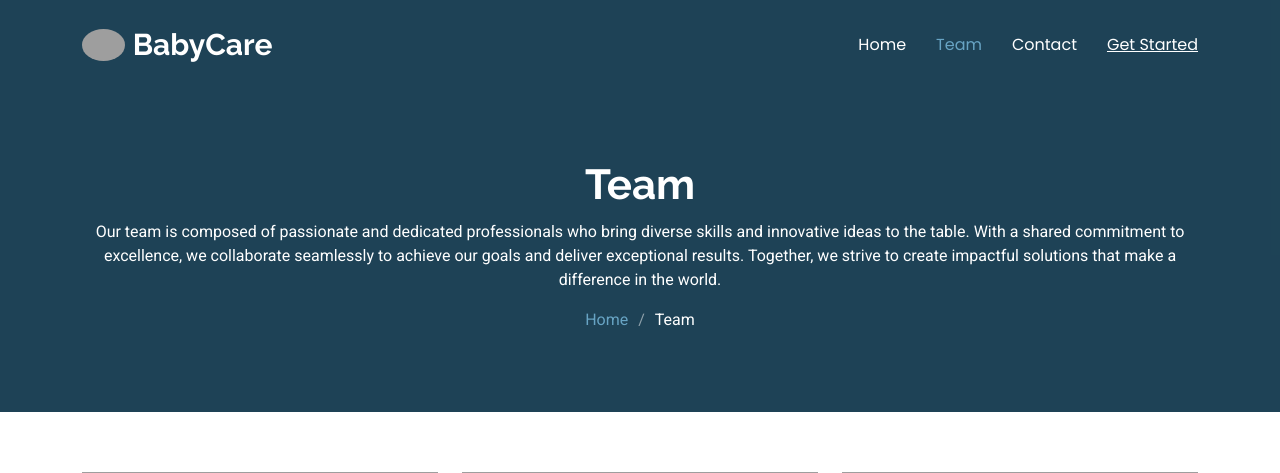
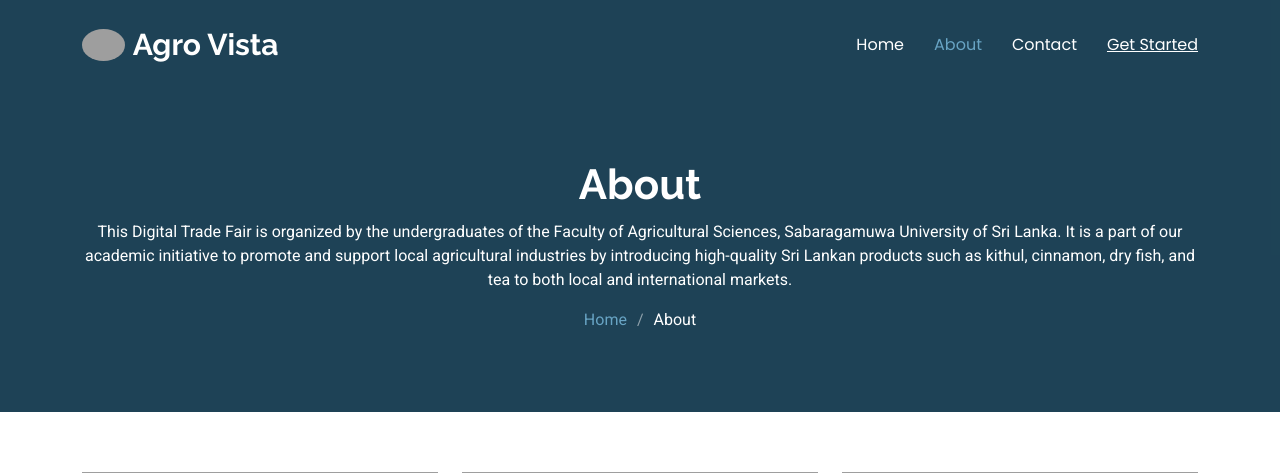
Before and after one commit to oditha4523/agri-ecommerce, a PHP site: page /team.php in a window 1280 px wide. Shown: the top 473 px of the page. Run offline with PHP 8.4, Linux system fonts and the light colour scheme; grey boxes are pictures that could not be loaded.

Commit message:
Update site name to 'Agro Vista' and change 'Team' link to 'About' with revised content for the About section.

```diff
--- a/shared/team.php
+++ b/shared/team.php
@@ -39,13 +39,13 @@ include 'session_active.php';
 
       <a href="index.html" class="logo d-flex align-items-center">
         <img src="assets/img/logo.png" alt="" style="border-radius: 50%;">
-        <h1 class="sitename">BabyCare</h1>
+        <h1 class="sitename">Agro Vista</h1>
       </a>
 
       <nav id="navmenu" class="navmenu">
         <ul>
           <li><a href="index.php">Home</a></li>
-          <li><a href="team.php" class="active">Team</a></li>
+          <li><a href="team.php" class="active">About</a></li>
           <li><a href="contact.php">Contact</a></li>
           <li><?php displayUserSession(); ?></li>
         </ul>
@@ -60,12 +60,14 @@ include 'session_active.php';
     <!-- Page Title -->
     <div class="page-title dark-background">
       <div class="container position-relative">
-        <h1>Team</h1>
-        <p>Our team is composed of passionate and dedicated professionals who bring diverse skills and innovative ideas to the table. With a shared commitment to excellence, we collaborate seamlessly to achieve our goals and deliver exceptional results. Together, we strive to create impactful solutions that make a difference in the world.</p>
+        <h1>About</h1>
+        <p>
+          This Digital Trade Fair is organized by the undergraduates of the Faculty of Agricultural Sciences, Sabaragamuwa University of Sri Lanka. It is a part of our academic initiative to promote and support local agricultural industries by introducing high-quality Sri Lankan products such as kithul, cinnamon, dry fish, and tea to both local and international markets.
+        </p>
         <nav class="breadcrumbs">
           <ol>
             <li><a href="index.html">Home</a></li>
-            <li class="current">Team</li>
+            <li class="current">About</li>
           </ol>
         </nav>
       </div>
```
